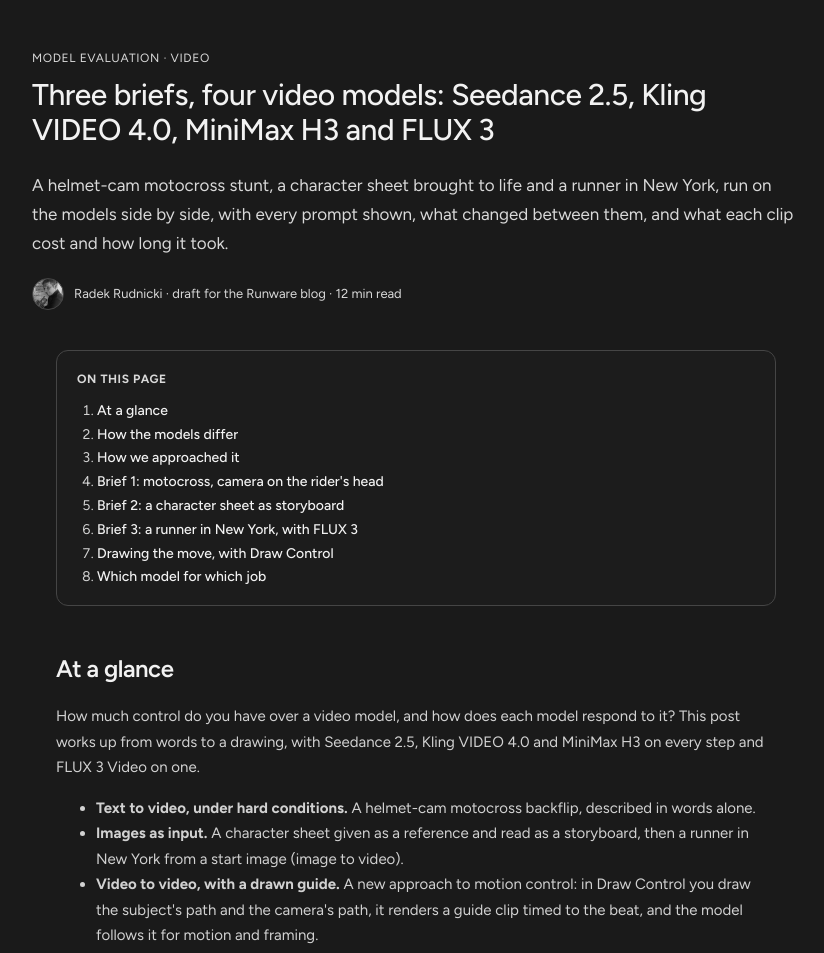
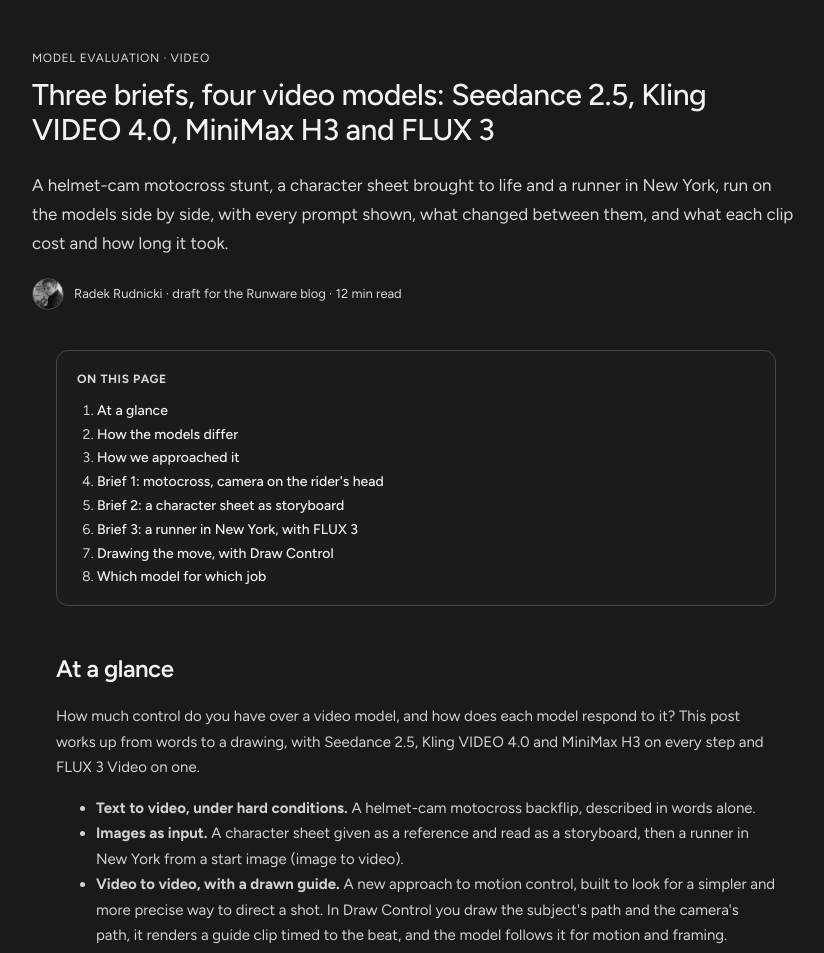
Before and after one commit to koshimazaki/model-arena, a website built with Vite: page blog/index.html in a window 1280 px wide. Shown: the top 953 px of the page, without its empty margins (224-1048 px from the left). Built offline with nearby package versions, Linux system fonts and the light colour scheme.

Commit message:
feat(blog): At a glance says why Draw Control was built

```diff
--- a/blog/index.html
+++ b/blog/index.html
@@ -237,7 +237,7 @@
 <ul>
   <li><strong>Text to video, under hard conditions.</strong> A helmet-cam motocross backflip, described in words alone.</li>
   <li><strong>Images as input.</strong> A character sheet given as a reference and read as a storyboard, then a runner in New York from a start image (image to video).</li>
-  <li><strong>Video to video, with a drawn guide.</strong> A new approach to motion control: in Draw Control you draw the subject's path and the camera's path, it renders a guide clip timed to the beat, and the model follows it for motion and framing.</li>
+  <li><strong>Video to video, with a drawn guide.</strong> A new approach to motion control, built to look for a simpler and more precise way to direct a shot. In Draw Control you draw the subject's path and the camera's path, it renders a guide clip timed to the beat, and the model follows it for motion and framing.</li>
 </ul>
 <p>Each brief was written to each model's own prompting guide, and the prompts are shown under every clip, with changes marked. The three briefs are ten-second HD clips generated from Genobi Studio; the guided clips run 11 to 14 seconds. The models ran in parallel and each finished in three to five minutes. A 10 s HD clip cost from $0.80 (MiniMax H3) to $2.32 (Seedance 2.5).</p>
 <p><strong>The short version:</strong> Seedance 2.5 for fast sports realism, FLUX 3 Video for natural realism and a film look, MiniMax H3 for value, and Kling VIDEO 4.0 in between: close to Seedance on hard motion for less, and the best at following the sound brief. On the drawn guide, Kling followed the path most exactly and Seedance gave the most cinematic take. Every clip shown is the best of a few generations per model, and each brief ends with what the models did well and where they fell short.</p>
```
